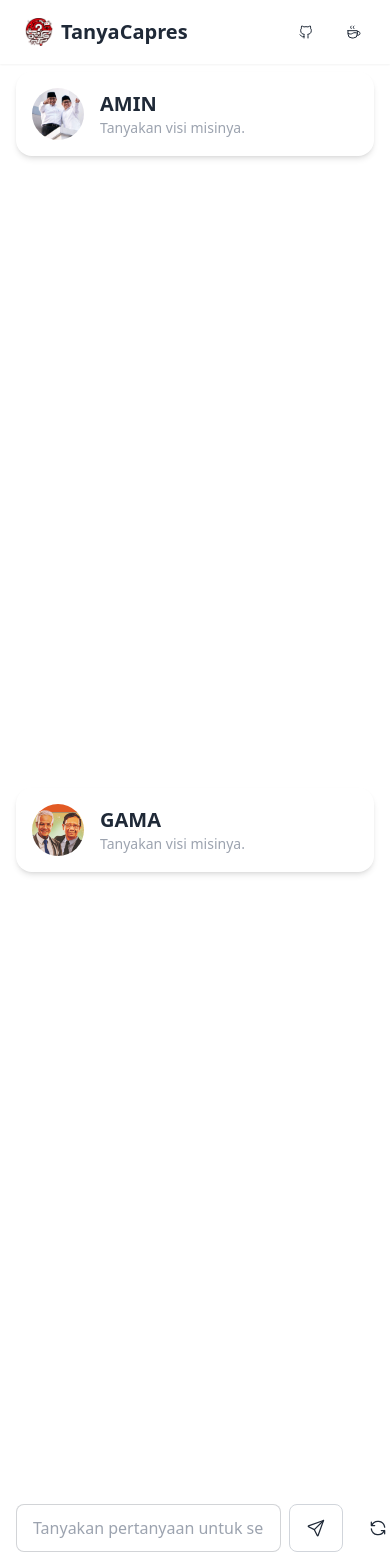
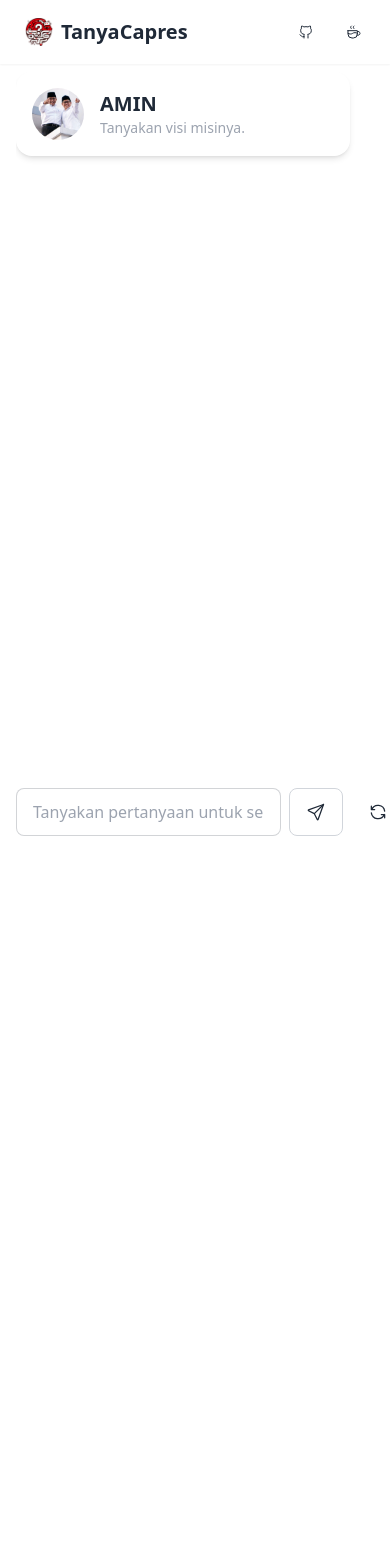
Before and after one commit to mgilangjanuar/tanyacapres, a React (Vite) app in the folder web/: page /compare in a window 390 px wide. Shown: the top 1568 px of the page. After the commit the page ends 860 px from the top, so only its background shows below. Built offline with nearby package versions, Linux system fonts and the light colour scheme.

Commit message:
style(compare): adjust button styles and add link to compare page

```diff
--- a/web/src/pages/compare.tsx
+++ b/web/src/pages/compare.tsx
@@ -12,8 +12,9 @@
   const [messagesGama, setMessagesGama] = useState<{ role: string, content: string }[]>([])
 
   return <div className="container mx-auto py-2">
-    <div className="grid grid-cols-12 gap-8">
-      <div className="col-span-12 md:col-span-6">
+    <div className="overflow-x-auto">
+      <div className="grid grid-cols-12 gap-8 min-w-[700px]">
+        <div className="col-span-6">
           <div>
             <div className="hidden">
               <div className="chat chat-start">
@@ -67,7 +68,7 @@
             </div>
           </div>
         </div>
-      <div className="col-span-12 md:col-span-6">
+        <div className="col-span-6">
           <div>
             <div className="hidden">
               <div className="chat chat-start">
@@ -122,7 +123,8 @@
           </div>
         </div>
       </div>
-    <div className="mx-auto pb-4 pt-8">
+    </div>
+    <div className="mx-auto pb-4 pt-8 max-w-7xl">
       <div>
         <form onSubmit={async e => {
           e.preventDefault()
--- a/web/src/pages/home.tsx
+++ b/web/src/pages/home.tsx
@@ -1,5 +1,6 @@
 import { useState } from 'react'
 import { ReactMarkdown } from 'react-markdown/lib/react-markdown'
+import { Link } from 'react-router-dom'
 import { Prism as SyntaxHighlighter } from 'react-syntax-highlighter'
 import { dracula } from 'react-syntax-highlighter/dist/cjs/styles/prism'
 import remarkGfm from 'remark-gfm'
@@ -54,9 +55,16 @@
               </select>
             </div>
             <div>
-              <button className="btn btn-primary btn-neutral" onClick={() => setShowChat(true)}>
+              <button className="btn btn-ghost btn-outline" onClick={() => setShowChat(true)}>
                 Mulai Tanyakan!
               </button>
+            </div>
+          </div>
+          <div className="mt-4 text-center flex gap-4 justify-center">
+            <div>
+              <Link className="btn btn-primary btn-neutral" to="/compare">
+                Bandingkan Jawaban
+              </Link>
             </div>
           </div>
         </div>
```
Also changed, not shown: 1 other file (tests, documents, lock files or other folders). Lines whose indentation alone changed are shown as unchanged.
